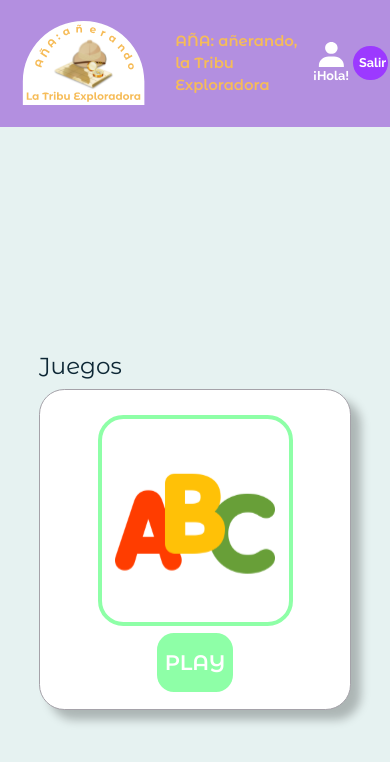
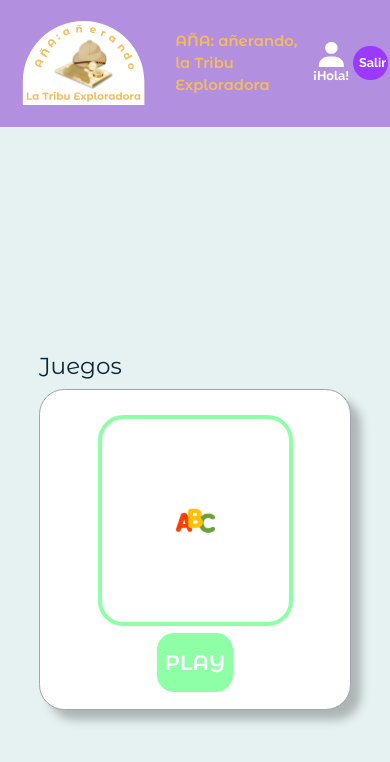
Before and after one commit to Equipo-Proton/la-tribu-exploradora-frontend, a Vue app: page /panel in a window 390 px wide. Shown: the top 762 px of the page. Built offline with nearby package versions, Linux system fonts and the light colour scheme; no server answers; sample sign-in values are in the browser's storage; a web font is replaced by a local one.

Commit message:
game list responsive fix

```diff
--- a/src/components/GameList.vue
+++ b/src/components/GameList.vue
@@ -86,6 +86,9 @@ button {
 .stop {
   background-color: var(--color-warning);
 }
+img {
+  width: 10vw;
+}
 @media only screen and (orientation: portrait) {
   .gamesBox {
     display: flex;
```
Also changed, not shown: src/components/Change.js (deleted, +0 -14 lines).
